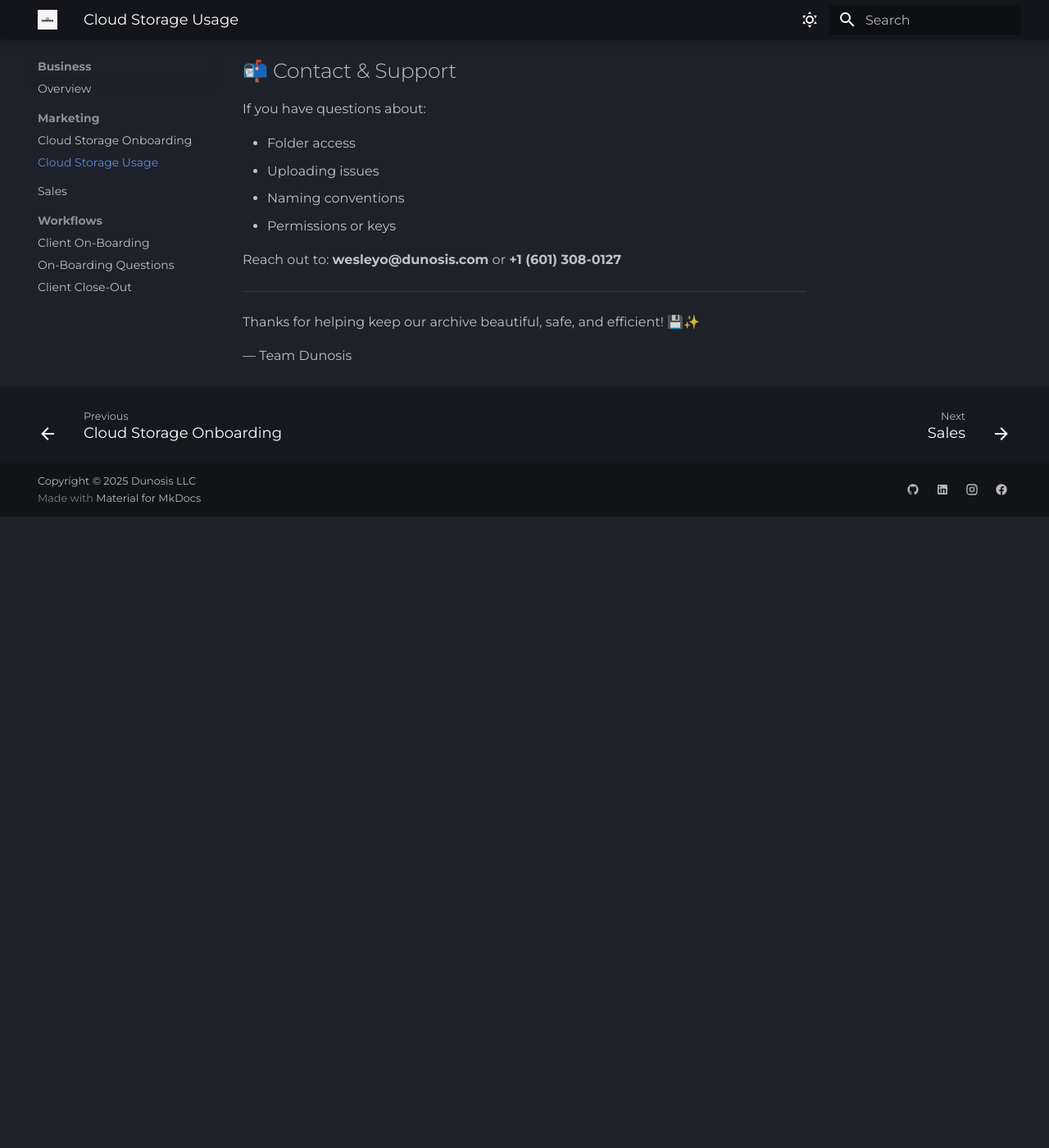
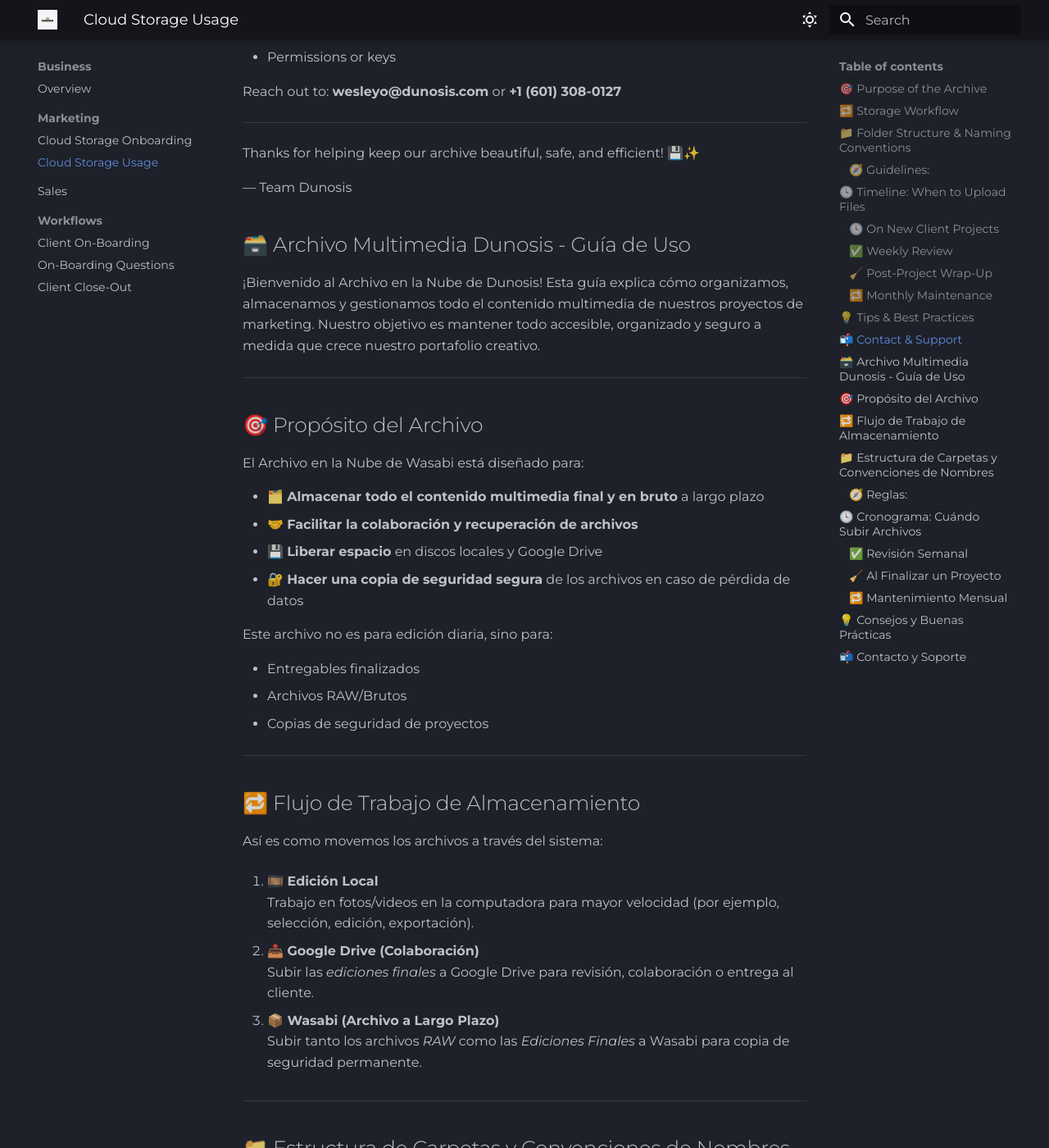
Before and after one commit to wesordonez/dunosis-web-docs, an MkDocs documentation site: the page built from docs/business/marketing/cloud-storage-usage.md, in a window 1280 px wide and 1400 px high, scrolled down 3251 px. Shown: the whole window at 82% size. Built offline with MkDocs 1.6.1 and Material for MkDocs 9.7.7, drawn with Linux system fonts in a browser that asks for light colours; emoji names are drawn with the system emoji font; before the commit the page ends 3881 px from its top, so only the background shows below that; some of the changed text lies outside the part shown.

Commit message:
added structure for spanish version

````diff
--- a/docs/business/marketing/cloud-storage-usage.md
+++ b/docs/business/marketing/cloud-storage-usage.md
@@ -123,3 +116,106 @@
 Thanks for helping keep our archive beautiful, safe, and efficient! 💾✨
 
 — Team Dunosis
+
+## 🗃️ Archivo Multimedia Dunosis - Guía de Uso
+
+¡Bienvenido al Archivo en la Nube de Dunosis! Esta guía explica cómo organizamos, almacenamos y gestionamos todo el contenido multimedia de nuestros proyectos de marketing. Nuestro objetivo es mantener todo accesible, organizado y seguro a medida que crece nuestro portafolio creativo.
+
+---
+
+## 🎯 Propósito del Archivo
+El Archivo en la Nube de Wasabi está diseñado para:
+
+- 🗂️ **Almacenar todo el contenido multimedia final y en bruto** a largo plazo
+- 🤝 **Facilitar la colaboración y recuperación de archivos**
+- 💾 **Liberar espacio** en discos locales y Google Drive
+- 🔐 **Hacer una copia de seguridad segura** de los archivos en caso de pérdida de datos
+
+Este archivo no es para edición diaria, sino para:
+
+- Entregables finalizados
+- Archivos RAW/Brutos
+- Copias de seguridad de proyectos
+
+---
+
+## 🔁 Flujo de Trabajo de Almacenamiento
+Así es como movemos los archivos a través del sistema:
+
+1. **🎞️ Edición Local**
+   Trabajo en fotos/videos en la computadora para mayor velocidad (por ejemplo, selección, edición, exportación).
+
+2. **📤 Google Drive (Colaboración)**
+   Subir las *ediciones finales* a Google Drive para revisión, colaboración o entrega al cliente.
+
+3. **📦 Wasabi (Archivo a Largo Plazo)**
+   Subir tanto los archivos *RAW* como las *Ediciones Finales* a Wasabi para copia de seguridad permanente.
+
+---
+
+## 📁 Estructura de Carpetas y Convenciones de Nombres
+
+```
+marketing/
+├── nombre-del-cliente/
+│   ├── nombre-del-proyecto-AAAAMMDD/
+│   │   ├── raw/
+│   │   └── final/
+│   └── ...
+```
+
+### 🧭 Reglas:
+- Usa el **nombre completo del cliente o empresa** para la carpeta principal
+- Para proyectos: `nombre-del-proyecto-AAAAMMDD` (ej: `campana-verano-20250315`)
+- Separa el contenido en **raw** y **final**
+- Evita subir archivos temporales o de trabajo
+
+---
+
+## 🕓 Cronograma: Cuándo Subir Archivos
+
+### ✅ **Revisión Semanal**
+- Todos los viernes, revisar proyectos completados o ediciones finales
+- Subir archivos RAW y exportaciones finales a la carpeta correspondiente
+
+### 🧹 **Al Finalizar un Proyecto**
+- Dentro de los 2 días de terminar un proyecto:
+    - Subir archivos RAW desde almacenamiento local
+    - Subir ediciones finales desde Google Drive
+
+### 🔁 **Mantenimiento Mensual**
+- Verificar que nuevas carpetas sigan las convenciones de nombres
+- Reorganizar cualquier archivo fuera de lugar
+- Confirmar que archivos importantes estén archivados correctamente
+
+---
+
+## 💡 Consejos y Buenas Prácticas
+
+- 📁 **Mantén el orden**: Usa siempre la estructura de carpetas — ¡nada suelto!
+- 🏷️ **Consistencia**: Las carpetas de proyectos deben incluir fecha
+- 🧼 **No llenar de basura**: Nada de archivos temporales o copias locales
+- 🧠 **Sube solo lo importante**: Ediciones finales y archivos valiosos
+- 🔐 **Guarda tu Access Key y Secret Key en privado**
+    - No compartir por Slack o email
+    - Usar un gestor de contraseñas o pedir al admin que te lo envíe de forma segura
+- 🛠️ **Usa bookmarks en Cyberduck** para acceder rápidamente a tu carpeta
+- 🧪 **Verifica antes de borrar**: Asegúrate de que el archivo subió correctamente
+
+---
+
+## 📬 Contacto y Soporte
+
+Si tienes dudas sobre:
+- Acceso a carpetas
+- Problemas para subir archivos
+- Convenciones de nombres
+- Permisos o claves
+
+Escribe a: **cloud@dunosis.com** o contacta a tu administrador del equipo.
+
+---
+
+¡Gracias por ayudar a mantener nuestro archivo seguro, limpio y funcional! 💾✨
+
+— Equipo Dunosis
````
Also changed, not shown: other parts of docs/business/marketing/cloud-storage-usage.md (+0 -7 lines).
